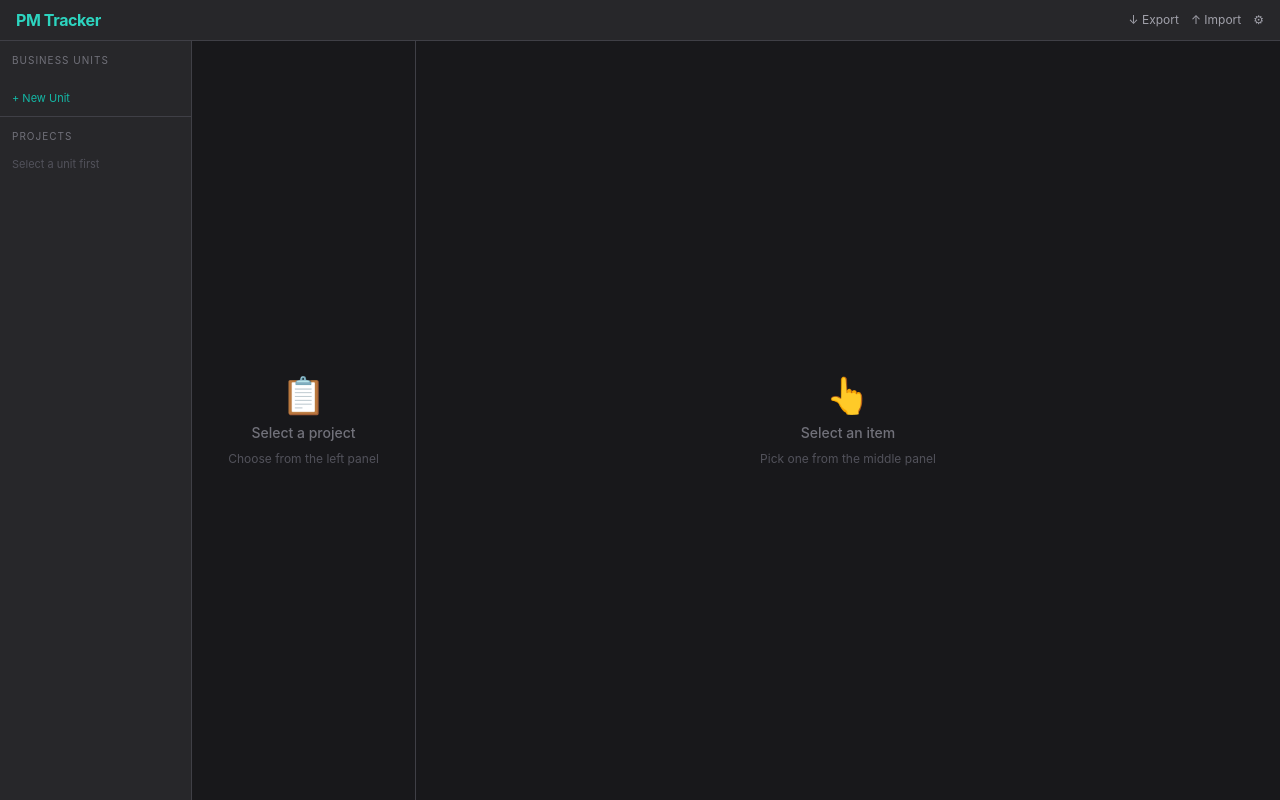
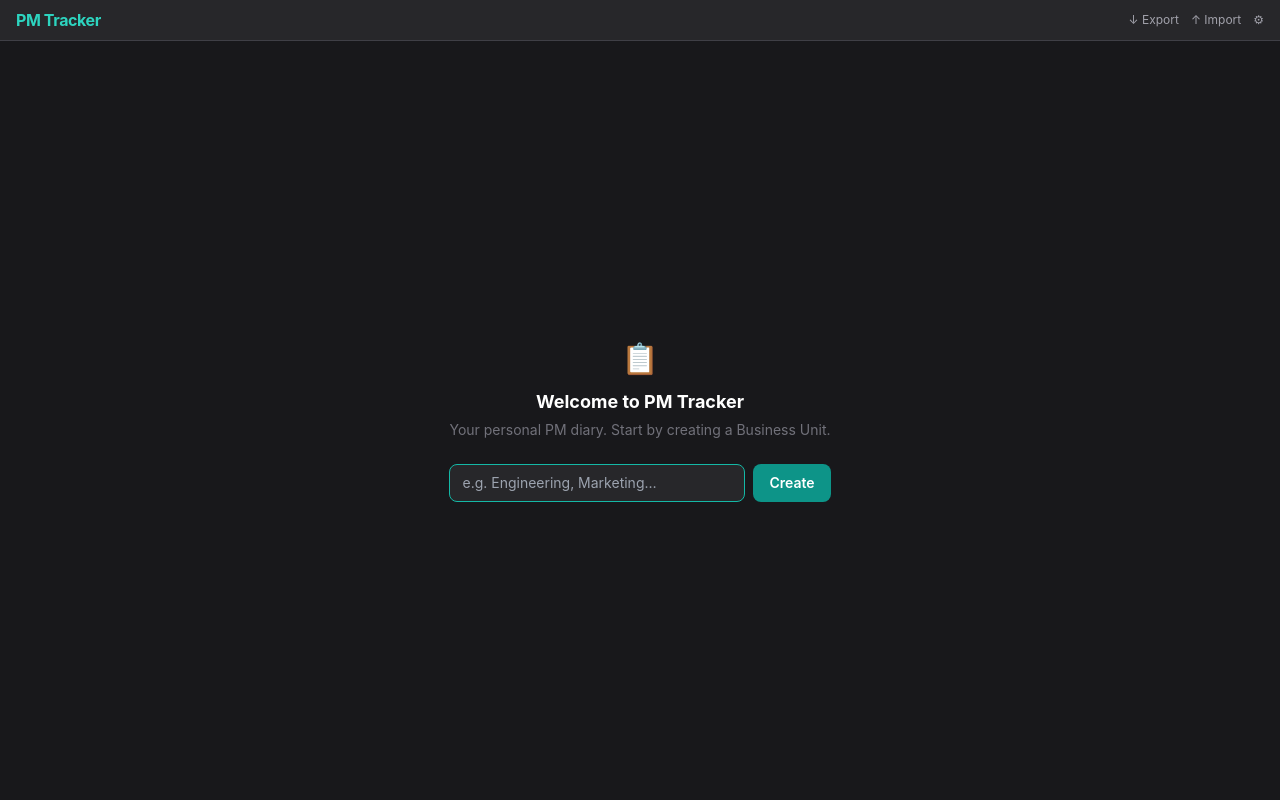
Before and after one commit to nikhil-thomas-a/pm-tracker, a React (Vite) app: page / in a window 1280 px wide. Built offline with nearby package versions, Linux system fonts and the light colour scheme.

Commit message:
feat: add first-launch welcome screen

```diff
--- a/src/App.tsx
+++ b/src/App.tsx
@@ -1,16 +1,52 @@
-import { AppProvider } from './context/AppContext'
-import { useApp } from './context/AppContext'
+import { useState } from 'react'
+import { AppProvider, useApp } from './context/AppContext'
 import TopBar from './components/layout/TopBar'
 import ThreePanel from './components/layout/ThreePanel'
 import Toast from './components/ui/Toast'
 import SettingsPage from './components/settings/SettingsPage'
 
+function Welcome() {
+  const { dispatch } = useApp()
+  const [name, setName] = useState('')
+  function submit(e: React.FormEvent) {
+    e.preventDefault()
+    if (!name.trim()) return
+    dispatch({ type: 'ADD_BU', name: name.trim(), description: '' })
+  }
+  return (
+    <div className="flex-1 flex items-center justify-center">
+      <div className="text-center max-w-sm">
+        <p className="text-3xl mb-3">📋</p>
+        <h1 className="text-lg font-bold text-white mb-1">Welcome to PM Tracker</h1>
+        <p className="text-sm text-zinc-500 mb-6">Your personal PM diary. Start by creating a Business Unit.</p>
+        <form onSubmit={submit} className="flex gap-2">
+          <input
+            autoFocus
+            value={name}
+            onChange={e => setName(e.target.value)}
+            placeholder="e.g. Engineering, Marketing…"
+            className="flex-1 text-sm bg-zinc-800 text-zinc-100 border border-zinc-600 rounded-lg px-3 py-2 outline-none focus:border-teal-500"
+          />
+          <button type="submit" className="bg-teal-600 hover:bg-teal-500 text-white text-sm font-semibold px-4 py-2 rounded-lg transition-colors">
+            Create
+          </button>
+        </form>
+      </div>
+    </div>
+  )
+}
+
 function Inner() {
   const { state } = useApp()
+  const isFirstLaunch = state.businessUnits.length === 0 && !state.showSettings
   return (
     <div className="flex flex-col h-screen overflow-hidden">
       <TopBar />
-      {state.showSettings ? <SettingsPage /> : <ThreePanel />}
+      {state.showSettings
+        ? <SettingsPage />
+        : isFirstLaunch
+          ? <Welcome />
+          : <ThreePanel />}
       <Toast />
     </div>
   )
```
